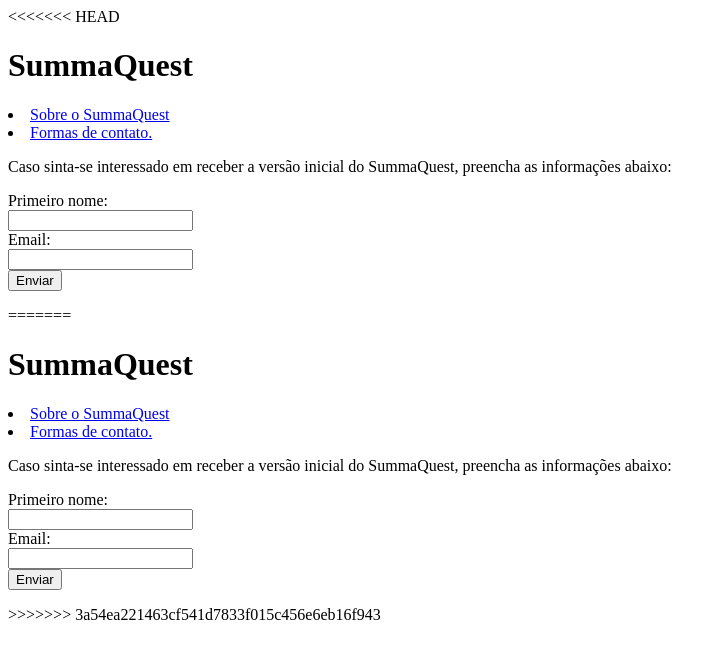
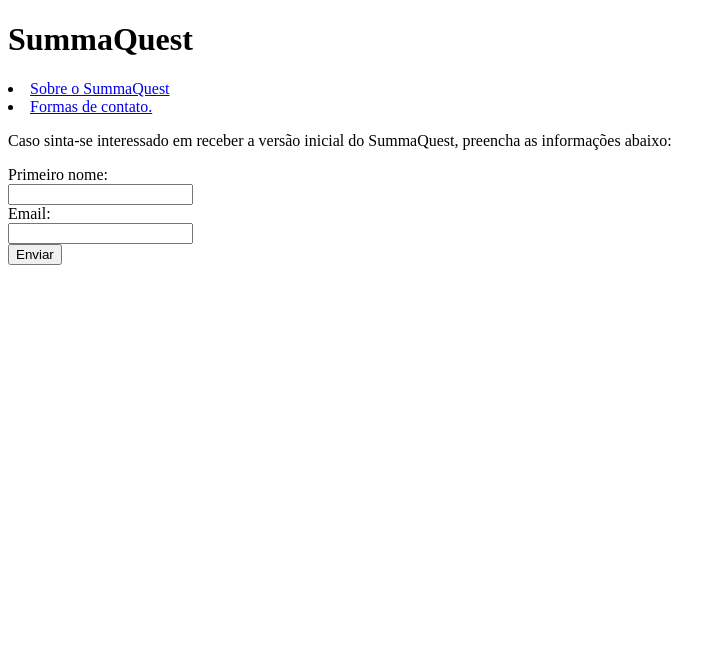
Before and after one commit to luisricardo-ai/desenvolvimento-web, a plain HTML site: page interest.html in a window 1280 px wide. Shown: the whole page, without its empty margins (0-726 px from the left). Drawn offline with Linux system fonts and the light colour scheme.

Commit message:
Ajuste de conflitos

```diff
--- a/interest.html
+++ b/interest.html
@@ -1,4 +1,3 @@
-<<<<<<< HEAD
 <!DOCTYPE html>
 <html lang="pt-br">
 <head>
@@ -25,32 +24,4 @@
         </form>
     </div>
 </body>
-=======
-<!DOCTYPE html>
-<html lang="pt-br">
-<head>
-    <meta charset="UTF-8">
-    <meta name="viewport" content="width=device-width, initial-scale=1.0">
-    <title>Interessado</title>
-</head>
-<body>
-    <div class="nav-bar">
-        <h1>SummaQuest</h1>
-        <li><a href="home.html">Sobre o SummaQuest</a></li>
-        <li><a href="contact.html">Formas de contato.</a></li>
-    </div>
-    <div class="interest_div">
-        <p class="interest_text">Caso sinta-se interessado em receber a versão inicial do SummaQuest, preencha as informações abaixo:</p>
-        <form action="" class="interest_form">
-            <label for="fname">Primeiro nome:</label><br>
-            <input type="text" id="fname" name="fname"><br>
-
-            <label for="email">Email:</label><br>
-            <input type="text" id="email" name="email"><br>
-
-            <input type="submit" value="Enviar">
-        </form>
-    </div>
-</body>
->>>>>>> 3a54ea221463cf541d7833f015c456e6eb16f943
 </html>
```
Also changed, not shown: contact.html (+0 -22 lines), home.html (+0 -21 lines).
